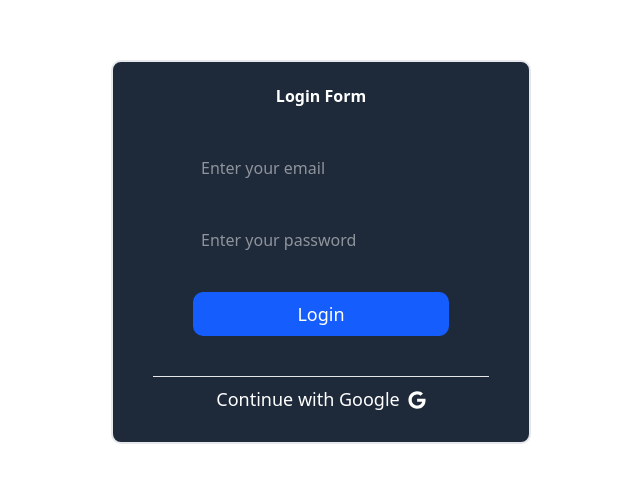
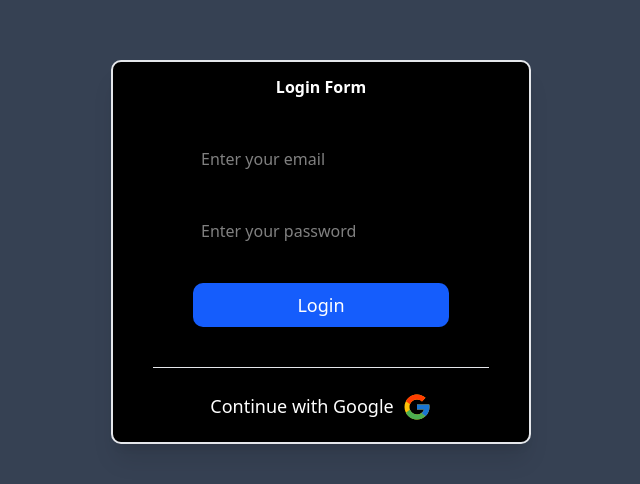
Before and after one commit to vijay9894/frontend, a React app: page / in a window 1280 px wide. Shown: the part 148-632 px from the top of the page, without its empty margins (319-959 px from the left). Built offline with nearby package versions, Linux system fonts and the light colour scheme; the HTML template or start-up script is replaced by a standard one.

Commit message:
feat: update Google login button icon and improve styling in MyLogin component

```diff
--- a/src/login/login.tsx
+++ b/src/login/login.tsx
@@ -1,6 +1,6 @@
 import { useNavigate , useLocation } from "react-router-dom";
 import { useEffect } from "react";
-import { FaGoogle } from "react-icons/fa";
+import { FcGoogle } from "react-icons/fc";
 
 function MyLogin() {
 
@@ -44,8 +44,8 @@ function MyLogin() {
       window.location.href = await "http://localhost:3000/google/login"
  }
 
-    return <div className="flex justify-center items-center h-screen bg-white">
-        <div className="border-2 border-pink text-white rounded-lg lg:w-105 lg:h-96 p-10 bg-gray-800 sm:h-full w-full flex flex-col justify-center">
+    return <div className="flex justify-center items-center h-screen bg-gray-700">
+        <div className="border-2 border-pink text-white rounded-lg lg:w-105 lg:h-96 p-10 bg-black sm:h-full w-full flex flex-col justify-center shadow-xl">
             <div className="flex justify-center font-semibold sm:font-bold">   Login Form </div>
             <div className="flex flex-col space-y-8 m-10 justify-center h-60">
                 <input type=" text" id="myInput" placeholder="Enter your email" className="rounded-lg p-2 text-white hover:bg-blue-20" />
@@ -53,8 +53,8 @@ function MyLogin() {
                 <button onClick={handleClick} className="bg-blue-600 text-white rounded-lg p-2 text-lg hover:bg-blue-400 ">Login </button>
             </div>
             <hr></hr>
-            <div className="flex justify-center">
-                <button onClick={handleEmailLogin} className=" flex text-white rounded-lg p-2 text-lg cursor-pointer hover:bg-gray-500 ">Continue with Google  <FaGoogle className=" ml-2 mt-1.5 "/>  </button>
+            <div className="flex justify-center mt-4">
+                <button onClick={handleEmailLogin} className=" flex text-white rounded-lg p-2 text-lg cursor-pointer">Continue with Google  <FcGoogle className=" text-3xl ml-2"/>  </button>
             </div>
         </div>
     </div>
```
